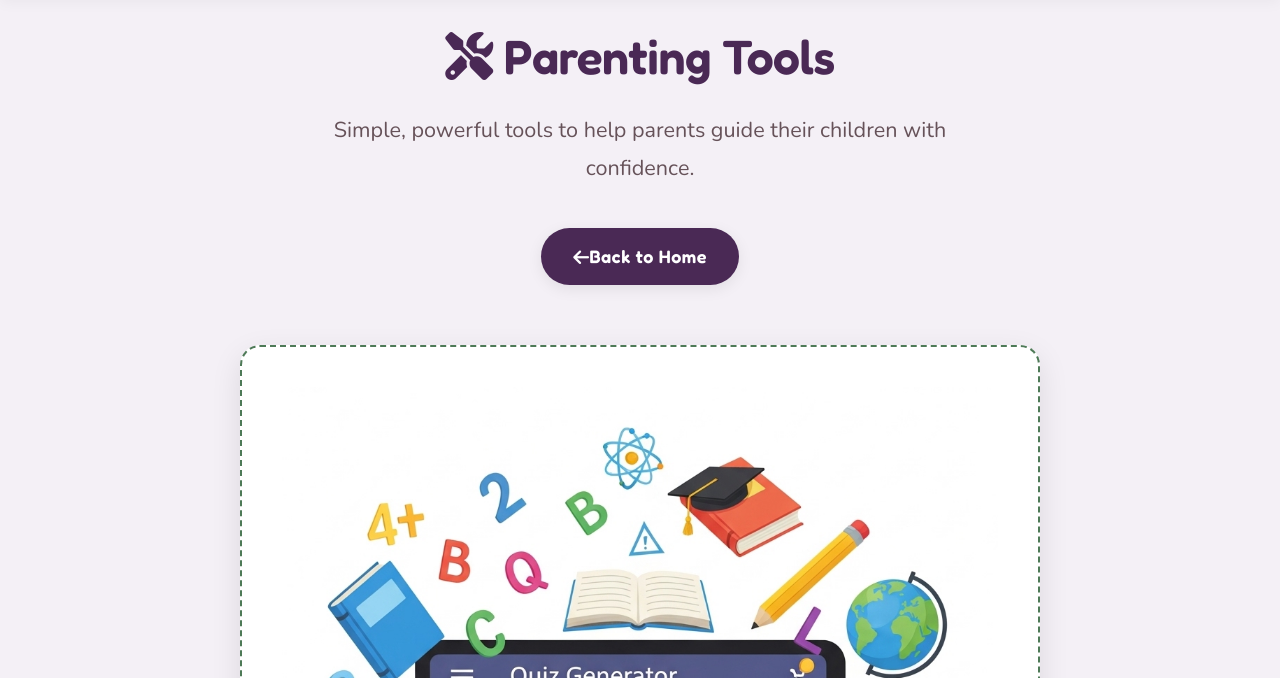
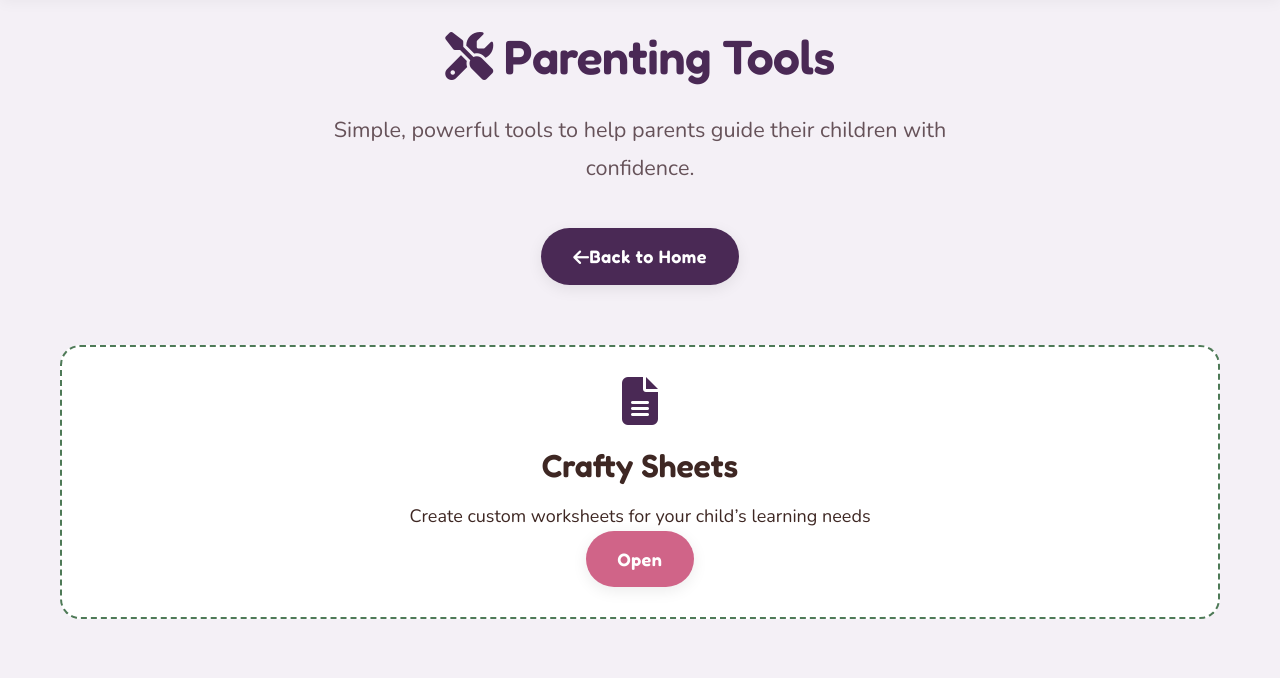
Before and after one commit to bintyousaf244-svg/Learner-s-Grove, a plain HTML site: page tools.html in a window 1280 px wide. Shown: the part 122-800 px from the top of the page. Drawn offline with nearby package versions, Linux system fonts and the light colour scheme.

Commit message:
commit all assets

```diff
--- a/tools.html
+++ b/tools.html
@@ -26,7 +26,7 @@
             </a>
             <nav>
                 <ul class="nav-links">
-                    <li><a href="index.html">Home</a></li>
+                    <li><a href="index.html#home">Home</a></li>
                     <li><a href="articles.html">Learning</a></li>
                     <li><a href="stories.html">Stories</a></li>
                     <li><a href="eq.html">EQ</a></li>
@@ -48,14 +48,14 @@
                 <a href="index.html#parents" class="btn btn-primary mt-4"><i class="fas fa-arrow-left"></i> Back to
                     Home</a>
             </div>
-            <div class="mt-4" style="display: flex; justify-content: center;">
+            <div class="grid eq-grid mt-4">
                 <div class="eq-card"
-                    style="display: flex; flex-direction: column; align-items: center; justify-content: center; text-align: center; padding: 40px; max-width: 800px; width: 100%; border-radius: 20px; box-shadow: 0 10px 30px rgba(0,0,0,0.1);">
-                    <img src="crafty_sheets_tool.jpg" alt="Crafty Sheets Interface"
-                        style="width: 100%; height: auto; border-radius: 15px; margin-bottom: 30px;">
-                    <h3 style="font-size: 2rem; color: var(--color-plum); margin-bottom: 15px;">Crafty Sheets</h3>
-                    <p style="font-size: 1.2rem; color: var(--color-text-dark); margin-bottom: 25px;">Create custom worksheets for your child’s learning needs</p>
-                    <a href="https://crafty-sheets.vercel.app/" target="_blank" class="btn btn-secondary btn-large" style="padding: 15px 30px; font-size: 1.2rem;">Open Tool <i class="fas fa-external-link-alt" style="margin-left: 8px;"></i></a>
+                    style="display: flex; flex-direction: column; align-items: center; justify-content: center; text-align: center; padding: 30px;">
+                    <i class="fas fa-file-alt"
+                        style="font-size: 3rem; color: var(--color-plum); margin-bottom: 20px;"></i>
+                    <h3>Crafty Sheets</h3>
+                    <p>Create custom worksheets for your child’s learning needs</p>
+                    <a href="https://crafty-sheets.vercel.app/" target="_blank" class="btn btn-secondary mt-2">Open</a>
                 </div>
             </div>
         </div>
```
Also changed, not shown: articles.html (+1 -1 lines), ebooks.html (+1 -1 lines), eq.html (+1 -1 lines), index.html (+2 -2 lines), join.html (+1 -1 lines), stories.html (+1 -1 lines).
